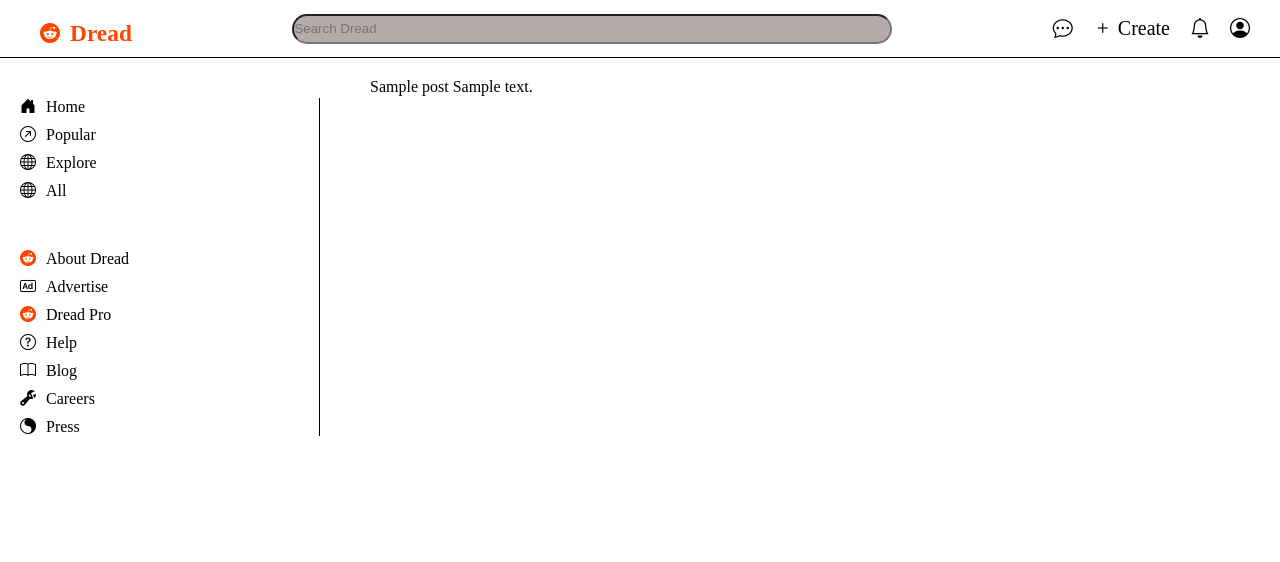
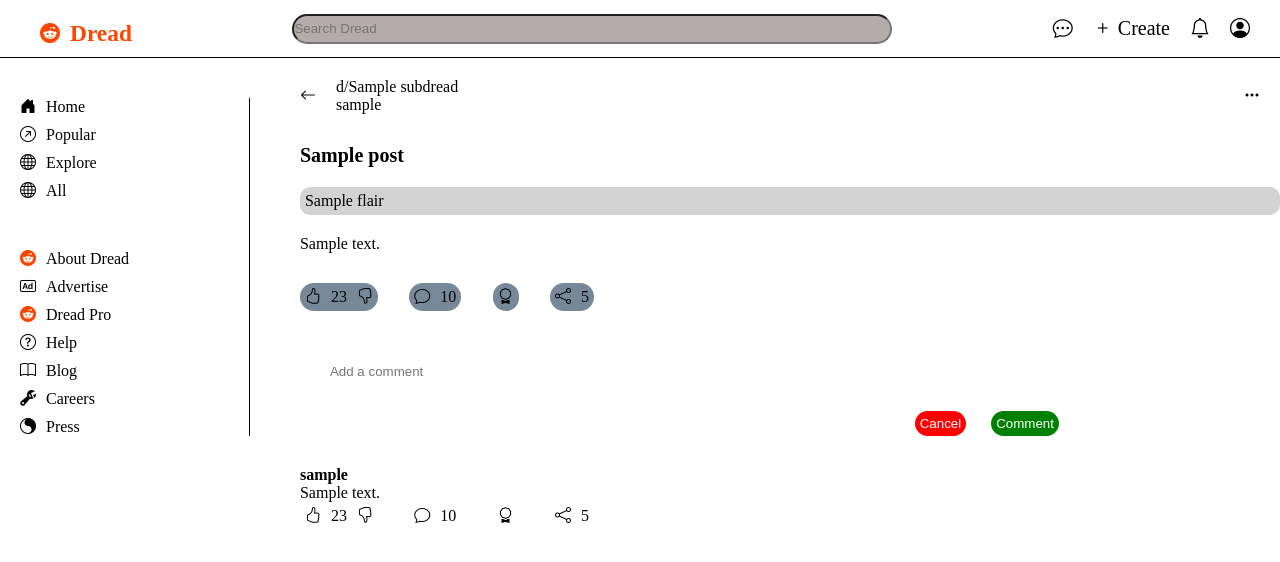
Before and after one commit to jimcarey1/dread_clone, a Django app: template templates/post/post_view.html in a window 1280 px wide. Shown: the top 562 px of the page. Run offline with Django 5.2, Linux system fonts and the light colour scheme; the template is opened without the code that fills it: most values are stand-ins (such as "Sample title", 1, 10 or a date in 2020).

Commit message:
Added post view template. Updated community setup view.

```diff
--- a/post/models.py
+++ b/post/models.py
@@ -23,7 +23,7 @@
 class Comment(models.Model):
     author = models.ForeignKey(User, related_name='comments', on_delete=models.CASCADE)
     post = models.ForeignKey(Post, related_name='comments', on_delete=models.CASCADE)
-    parent = models.ForeignKey('self', related_name='children', on_delete=models.CASCADE)
+    parent = models.ForeignKey('self', related_name='children', on_delete=models.CASCADE, null=True)
     content = FroalaField()
     created_at = models.DateTimeField(auto_now_add=True)
 
--- a/post/urls.py
+++ b/post/urls.py
@@ -1,9 +1,11 @@
 from django.urls import path
 
 from .views import create_post, create_post_to_community, view_post
+from .views_comments import create_comment
 
 urlpatterns = [
     path('submit/', create_post, name='post_create_url'),
     path('<str:subdread>/submit/', create_post_to_community, name='post_create_community_url'),
     path('<str:subdread>/post/<int:post_id>/', view_post, name='post_view_url'),
+    path('<str:subdread>/post/<int:post_id>/submit/', create_comment, name='create_comment_view_url'),
 ]
--- /dev/null
+++ b/static/css/view_post.css
@@ -0,0 +1,114 @@
+.post-view{
+    width: 100%;
+    display: flex;
+    flex-direction: column;
+    gap: 30px;
+}
+.post-detail{
+    display: flex;
+    justify-content: space-between;
+    align-items: center;
+}
+
+.post-detail .post-info{
+    display: flex;
+    justify-content: center;
+    align-items: center;
+    gap: 20px;
+}
+
+.post-detail .menu{
+    margin-right: 20px;
+}
+
+.post-content{
+    display: flex;
+    flex-direction: column;
+    gap: 20px;
+}
+
+.post-content .title p{
+    font-weight: bold;
+    font-size: 20px;
+}
+
+.post-content .flair p{
+    width: auto;
+    background-color: lightgrey;
+    padding: 5px;
+    border-radius: 10px;
+}
+
+.post-actions{
+    width: 30%;
+    display: flex;
+    justify-content: space-between;
+    align-items: center;
+}
+
+
+.post-actions > div{
+    display: flex;
+    gap: 10px;
+    background-color: lightslategray;
+    padding: 5px;
+    border-radius: 15px;
+}
+
+.add-comment-form form{
+    width: 80%;
+    display: flex;
+    flex-direction: column;
+    gap: 10px;
+}
+
+.add-comment-form form .comment-input input{
+    height: 60px;
+    width: 100%;
+    border-radius: 25px;
+    border: none;
+    padding-left: 30px;
+}
+
+.add-comment-form form .action-btn{
+    display: flex;
+    justify-content: end;
+    margin-right: 25px;
+    gap: 25px;
+}
+
+.add-comment-form form .action-btn button.cancel{
+    background-color: red;
+    color: white;
+    padding: 5px;
+    border-radius: 15px;
+    border: none;
+}
+
+.add-comment-form form .action-btn button.comment{
+    background-color: green;
+    color: white;
+    padding: 5px;
+    border-radius: 15px;
+    border: none;
+}
+
+.post-view .comment-display .comment{
+    display: flex;
+    flex-direction: column;
+    padding-bottom: 20px;
+}
+
+.post-view .comment-display .comment .comment-actions{
+    width: 30%;
+    display: flex;
+    justify-content: space-between;
+    align-items: center;
+}
+
+.post-view .comment-display .comment .comment-actions > div{
+    display: flex;
+    gap: 10px;
+    padding: 5px;
+    border-radius: 15px;
+}
--- /dev/null
+++ b/static/js/post_comments.js
@@ -0,0 +1,24 @@
+const createPostComment = ()=>{
+    console.log('Hi, This function is running properly.')
+    const commentInput = document.querySelector('.post-view .add-comment-form form .comment-input input');
+
+    const communityName = document.querySelector('.post-view').dataset.communityName;
+    const postId = document.querySelector('.post-view').dataset.postId;
+    if(commentInput.value.trim()!==''){
+        fetch(`submit/`,{
+            method: "POST",
+            headers: {
+                "Content-Type": "application/json",
+                "X-CSRFToken": getCSRFToken(), //Django CSRF Protection
+            },
+            body: JSON.stringify({content:commentInput.value})
+        })
+        .then((response)=>response.json())
+        .then((data)=>{
+            if(data.redirect_url){
+                window.location.href= data.redirect_url;
+            }
+        })
+        .catch((error)=>alert(error));
+    }
+}
--- a/templates/layout/index.html
+++ b/templates/layout/index.html
@@ -10,6 +10,7 @@
     <link rel="stylesheet" href="{%static 'css/mod_layout.css' %}">
     <link rel="stylesheet" href="{% static 'css/postflair.css' %}">
     <link rel="stylesheet" href="{% static 'css/rules.css' %}">
+    <link rel="stylesheet" href="{% static 'css/view_post.css' %}">
     <link rel="stylesheet" href="https://cdn.jsdelivr.net/npm/bootstrap-icons@1.11.3/font/bootstrap-icons.min.css">
 </head>
 <body>
@@ -127,8 +128,9 @@
         {% endblock content2 %}
         </div>
     </div>
+    <script src="{% static 'js/utils.js' %}"></script>
     <script src="{% static 'js/add_widgets.js' %}"></script>
     <script src="{% static 'js/mod.js' %}"></script>
-    <script src="{% static 'js/utils.js' %}"></script>
+    <script src="{% static 'js/post_comments.js' %}"></script>
 </body>
 </html>
--- a/templates/post/post_view.html
+++ b/templates/post/post_view.html
@@ -1,7 +1,88 @@
 {% extends 'layout/index.html' %}
 {% block content1 %}
-<div class="post">
-    {{post.title}}
-    {{post.content|safe}}
+<div class="post-view" data-community-name={{post.subdread.name}} data-post-id="{{post.id}}">
+    <div class="post-detail">
+        <div class="post-info">
+            <i class="bi bi-arrow-left"></i>
+            <div class="owner">
+                <p>d/{{post.subdread.name}}</p>
+                <p>{{post.author.username}}</p>
+            </div>
+        </div>
+        <div class="menu">
+            <i class="bi bi-three-dots"></i>
+        </div>
+    </div>
+    <div class="post-content">
+        <div class="title">
+            <p>{{post.title}}</p>
+        </div>
+        <div class="flair">
+            <p>{{post.flair.name}}</p>
+        </div>
+        <div class="content">
+            {{post.content|safe}}
+        </div>
+    </div>
+    <div class="post-actions">
+        <div class="vote">
+            <i class="bi bi-hand-thumbs-up"></i>
+            <p>23</p>
+            <i class="bi bi-hand-thumbs-down"></i>
+        </div>
+        <div class="reply">
+            <i class="bi bi-chat"></i>
+            <p>10</p>
+        </div>
+        <div class="award">
+            <i class="bi bi-award"></i>
+        </div>
+        <div class="share">
+            <i class="bi bi-share"></i>
+            <p>5</p>
+        </div>
+    </div>
+    <div class="add-comment-form">
+        <form method="post">
+            {% csrf_token %}
+            <div class="comment-input">
+                <input type="text" placeholder="Add a comment" />
+            </div>
+            <div class="action-btn">
+                <button class="cancel">Cancel</button>
+                <button class="comment" onclick="createPostComment()">Comment</button>
+            </div>
+        </form>
+    </div>
+    <div class="comment-display">
+        {% for comment in post.comments.all %}
+        <div class="comment">
+            <div class="author">
+                <b>{{comment.author.username}}</b>
+            </div>
+            <div class="content">
+                <p>{{comment.content|safe}}</p>
+            </div>
+            <div class="comment-actions">
+                <div class="vote">
+                    <i class="bi bi-hand-thumbs-up"></i>
+                    <p>23</p>
+                    <i class="bi bi-hand-thumbs-down"></i>
+                </div>
+                <div class="reply">
+                    <i class="bi bi-chat"></i>
+                    <p>10</p>
+                </div>
+                <div class="award">
+                    <i class="bi bi-award"></i>
+                </div>
+                <div class="share">
+                    <i class="bi bi-share"></i>
+                    <p>5</p>
+                </div>
+            </div>
+        </div>
+        {% endfor %}
+    </div>
 </div>
 {% endblock content1 %}
--- /dev/null
+++ b/templates/subdread/community_homepage.html
@@ -0,0 +1,6 @@
+{% extends 'layout/index.html' %}
+{% block content1 %}
+<div class="community-page">
+    {{subdread.name}}
+</div>
+{% endblock content1 %}
--- /dev/null
+++ b/utils/community.py
@@ -0,0 +1,6 @@
+from subdread.models import SubDread
+
+def is_community_setup(subdread:SubDread):
+    if (subdread.posts.count() >= 3) and (subdread.rules.count() >= 1) and (subdread.flairs.count() >= 1):
+        return True
+    return False
```
Also changed, not shown: post/views_comments.py (+19 -6 lines), subdread/views.py (+6 -1 lines), db.sqlite3, post/migrations/0006_alter_comment_parent.py (added).
